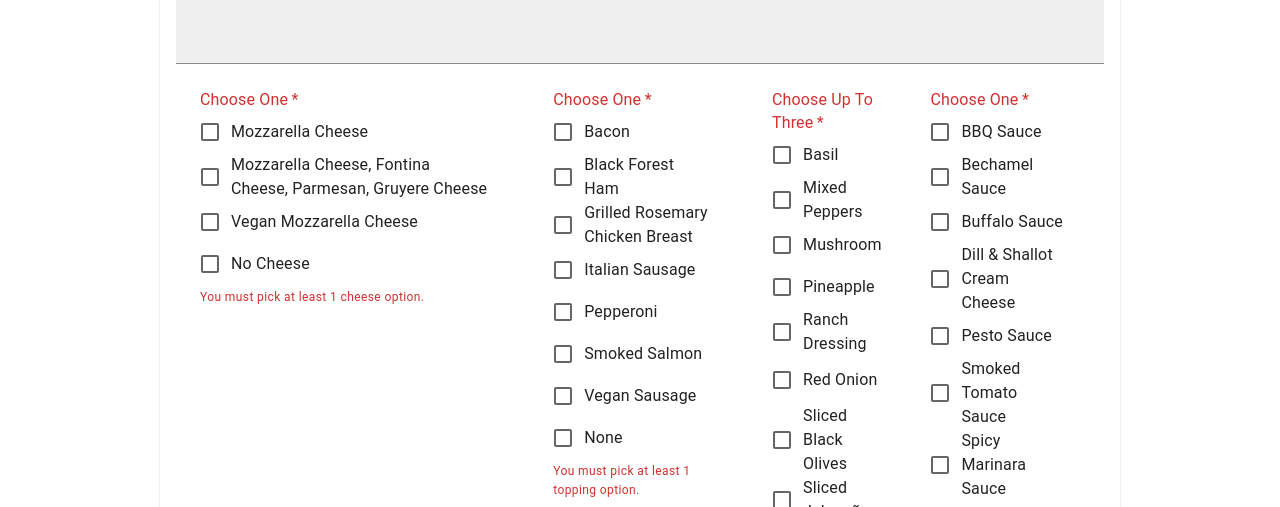
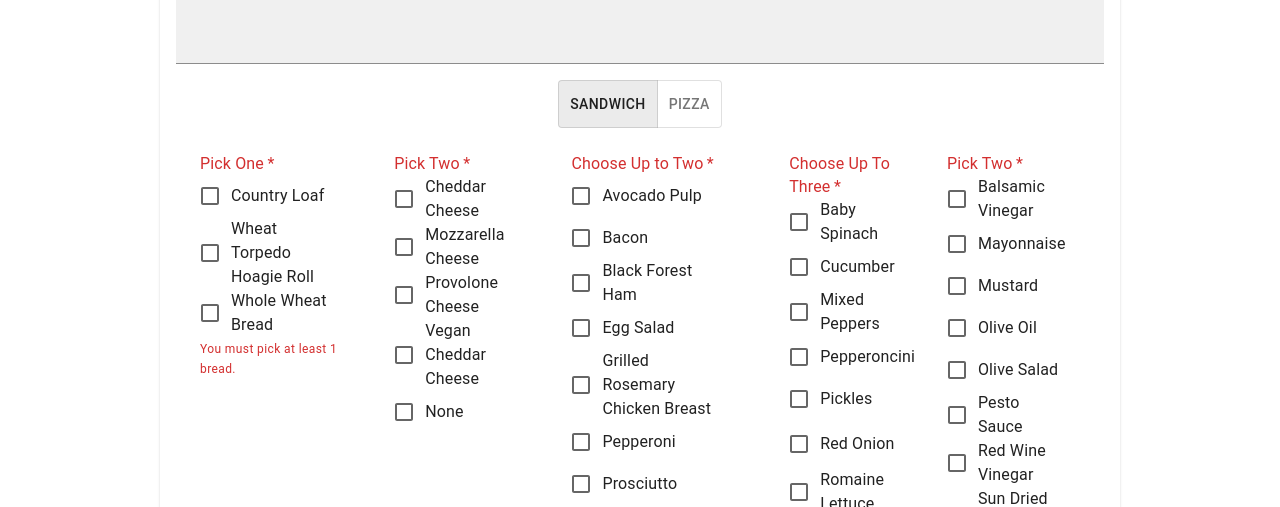
Before and after one commit to CroudsourcedCombos/main, a Next.js app in the folder frontend/: page /add-review in a window 1280 px wide. Shown: the part 293-800 px from the top of the page. Built offline with nearby package versions, Linux system fonts and the light colour scheme; no server answers.

Commit message:
completed ToggleButton for picking if reviewing a sandwich or pizza

```diff
--- a/frontend/pages/add-review.js
+++ b/frontend/pages/add-review.js
@@ -20,12 +20,20 @@ import FavoriteIcon from "@mui/icons-material/Favorite";
 import ShareIcon from "@mui/icons-material/Share";
 import ExpandMoreIcon from "@mui/icons-material/ExpandMore";
 import MoreVertIcon from "@mui/icons-material/MoreVert";
-import { Button } from "@mui/material";
 import { useState } from "react";
 import CheckboxesGroup from "../components/sandwichCheckboxes";
+import { Box } from "@mui/system";
+
+import {
+  Button,
+  ToggleButtonGroup,
+  ToggleButton,
+  autocompleteClasses,
+} from "@mui/material";
 
 import { useAuth } from "../context/AuthenticatedUserContext";
 import PizzaCheckboxesGroup from "../components/pizzaCheckboxes";
+import SandwichCheckboxesGroup from "../components/sandwichCheckboxes";
 
 export default function AddReview() {
   const [value, setValue] = useState(2);
@@ -44,6 +52,14 @@ export default function AddReview() {
   const getUsername = () => {
     if (user) return user.displayName;
     else return "Joe Bruin";
+  };
+
+  const [SandOrPizza, setSandOrPizza] = useState("sandwich");
+
+  const handleChangeSandOrPizza = (event, newSelectionSandOrPizza) => {
+    if (newSelectionSandOrPizza !== null)
+      setSandOrPizza(newSelectionSandOrPizza);
+    console.log(newSelectionSandOrPizza);
   };
 
   return (
@@ -105,8 +121,26 @@ export default function AddReview() {
                 // style={{padding: '10px 10px 10px 10px'}}
               />
             </div>
-            {/* <CheckboxesGroup></CheckboxesGroup> */}
-            <PizzaCheckboxesGroup></PizzaCheckboxesGroup>
+            <div style={{display: "flex", justifyContent: 'center', paddingTop: '16px'}}>
+              <ToggleButtonGroup
+                // color="primary"
+                value={SandOrPizza}
+                exclusive
+                onChange={handleChangeSandOrPizza}
+              >
+                <ToggleButton value="sandwich">Sandwich</ToggleButton>
+                <ToggleButton value="pizza">Pizza</ToggleButton>
+              </ToggleButtonGroup>
+            </div>
+            <div>
+              {SandOrPizza == "sandwich" ? (
+                <SandwichCheckboxesGroup></SandwichCheckboxesGroup>
+              ) : null}
+              {SandOrPizza == "pizza" ? (
+                <PizzaCheckboxesGroup></PizzaCheckboxesGroup>
+              ) : null}
+            </div>
+            {/* <PizzaCheckboxesGroup></PizzaCheckboxesGroup> */}
           </CardContent>
           <div
             style={{
```
